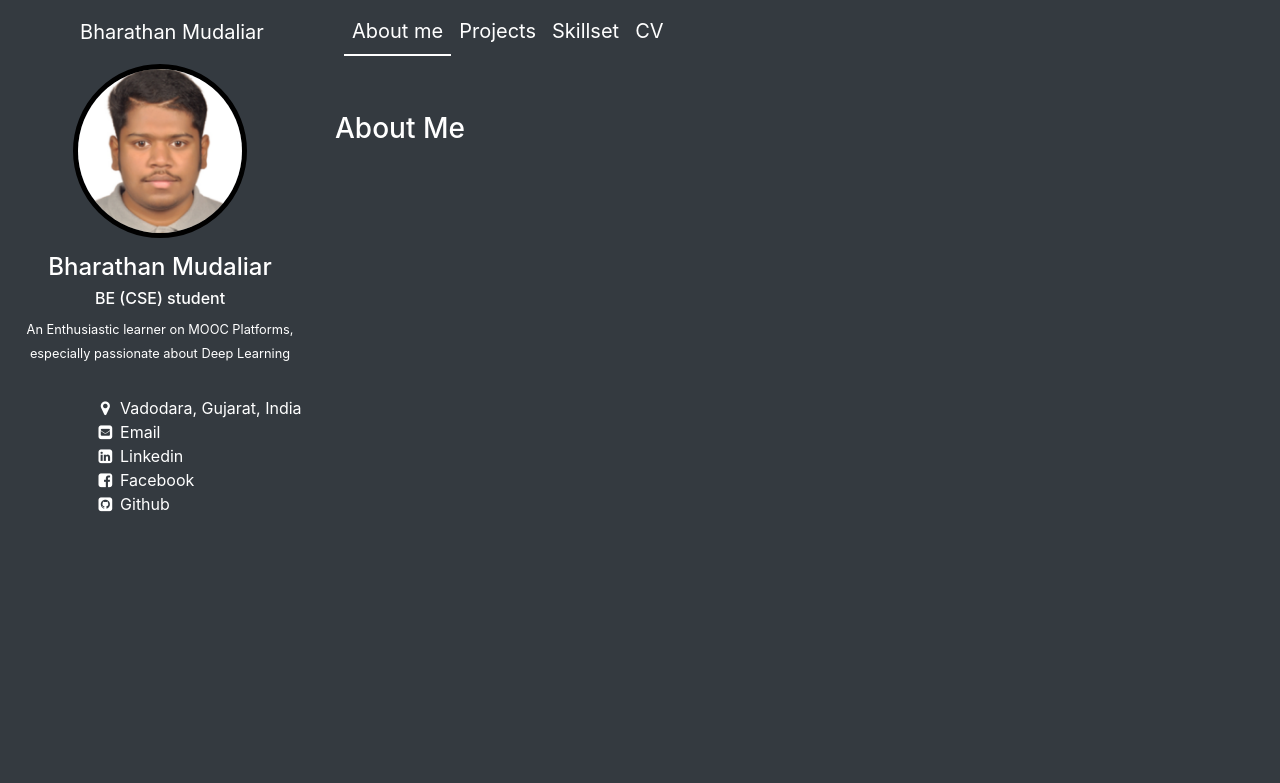
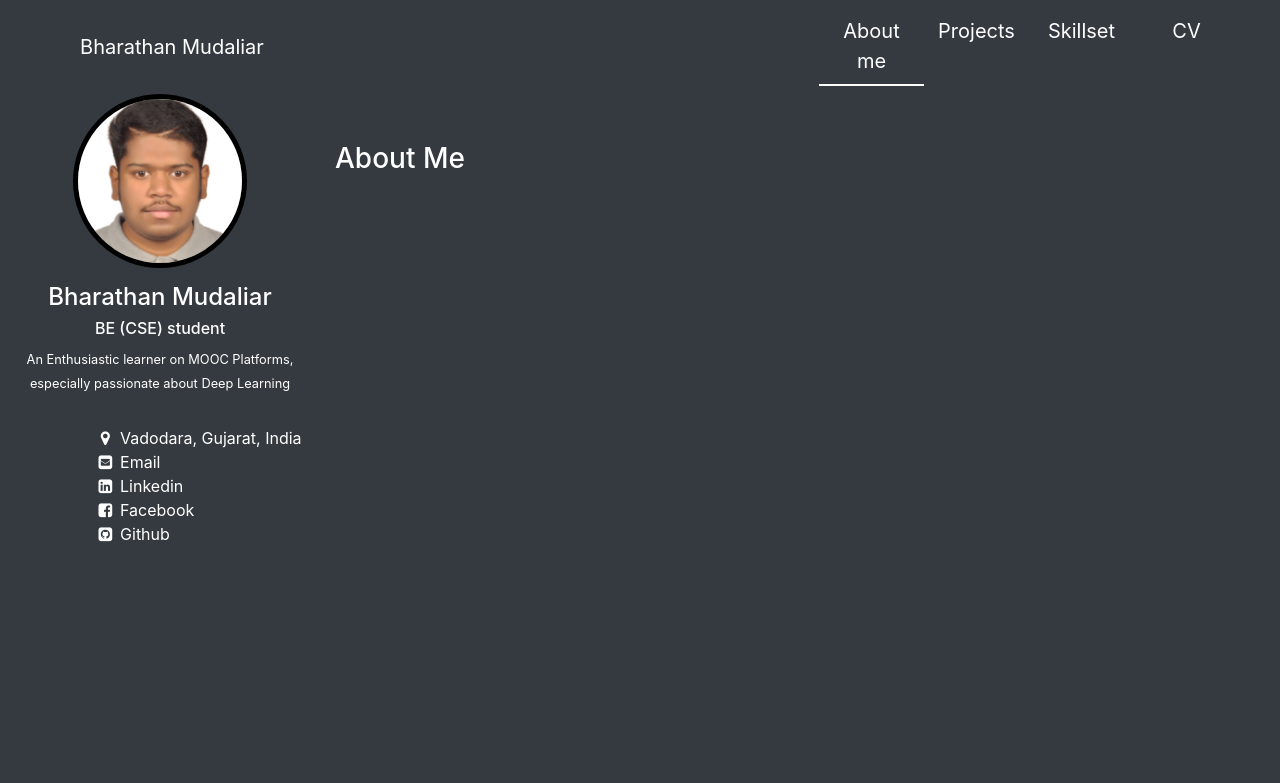
Before and after one commit to bharat029/MyWebsite, a Django app: page / in a window 1280 px wide. Shown: the top 783 px of the page. Before the commit the page ends 512 px from the top, so only its background shows below. Run offline with Django 3.2, Linux system fonts and the light colour scheme; data that the repository does not hold is empty; some libraries are stand-ins or nearby versions.

Commit message:
resolved the all the styling problems with the navbar

```diff
--- a/static/website/css/style.css
+++ b/static/website/css/style.css
@@ -2,28 +2,36 @@
 display: none;
 }
 
-@media (min-width: 576px) {
+@media (max-width: 576px) {
   .col-height-custom {
     height: 80vh;
   }
 }
 
+@media (min-width: 576px) {
+  .col-height-custom {
+    height: 60vh;
+  }
+  .show-active, .nav-item:hover {
+    border-bottom: 2px solid white !important;
+  }
+  .nav-link {
+    width: 105px;
+    text-align: center !important;
+  }
+}
+
 @media (min-width: 768px) {
   .col-height-custom {
-    height: 60vh;
+    height: 90vh;
   }
 }
 
 @media (min-width: 1200px) {
   .col-height-custom {
-    height: 90vh;
+    height: 1140px;
   }
 }
 
 #follow > li:hover {
     background: darkblue;
-}
-
-.border-bottom {
-  border-bottom: 2px solid white !important;
-}
--- a/website/templates/website/base.html
+++ b/website/templates/website/base.html
@@ -26,8 +26,8 @@
         <button class="navbar-toggler" type="button" data-toggle="collapse" data-target="#navbarNav" aria-controls="navbarNav" aria-expanded="false" aria-label="Toggle navigation">
           <span class="navbar-toggler-icon"></span>
         </button>
-        <div class="collapse navbar-collapse" id="navbarNav">
-          <ul class="navbar-nav">
+        <div class="collapse navbar-collapse justify-content-end" id="navbarNav">
+          <ul class="navbar-nav" style="margin-right: 25px">
             <li class="nav-item">
               <a class="nav-link text-white {{ about_me }}" href="{% url 'website:index' %}">About me </a>
             </li>
--- a/website/views.py
+++ b/website/views.py
@@ -11,7 +11,7 @@ class ProjectListView(ListView):
     def get_context_data(self, *args, **kwargs):
         context = super(ProjectListView, self).get_context_data(*args, **kwargs)
         context['about_me'] = ' '
-        context['projects'] = 'border-bottom'
+        context['projects'] = 'show-active'
         context['skillset'] = ' '
         context['cv'] = ' '
         return context
@@ -27,7 +27,7 @@ class SkillsetListView(ListView):
         context = super(SkillsetListView, self).get_context_data(*args, **kwargs)
         context['about_me'] = ' '
         context['projects'] = ' '
-        context['skillset'] = 'border-bottom'
+        context['skillset'] = 'show-active'
         context['cv'] = ' '
         return context
 
@@ -40,7 +40,7 @@ class AboutMeListView(ListView):
 
     def get_context_data(self, *args, **kwargs):
         context = super(AboutMeListView, self).get_context_data(*args, **kwargs)
-        context['about_me'] = 'border-bottom'
+        context['about_me'] = 'show-active'
         context['projects'] = ' '
         context['skillset'] = ' '
         context['cv'] = ' '
@@ -57,7 +57,7 @@ class ProjectDetailView(DetailView):
     def get_context_data(self, *args, **kwargs):
         context = super(ProjectDetailView, self).get_context_data(*args, **kwargs)
         context['about_me'] = ' '
-        context['projects'] = 'border-bottom'
+        context['projects'] = 'show-active'
         context['skillset'] = ' '
         context['cv'] = ' '
         return context
@@ -82,7 +82,7 @@ def cv(request):
     'about_me' : ' ',
     'projects' : ' ',
     'skillset' : ' ',
-    'cv' : 'border-bottom'
+    'cv' : 'show-active'
     }
     return render(request, 'website/cv.html', context)
 
```
Also changed, not shown: website/static/website/css/style.css (+16 -8 lines).
